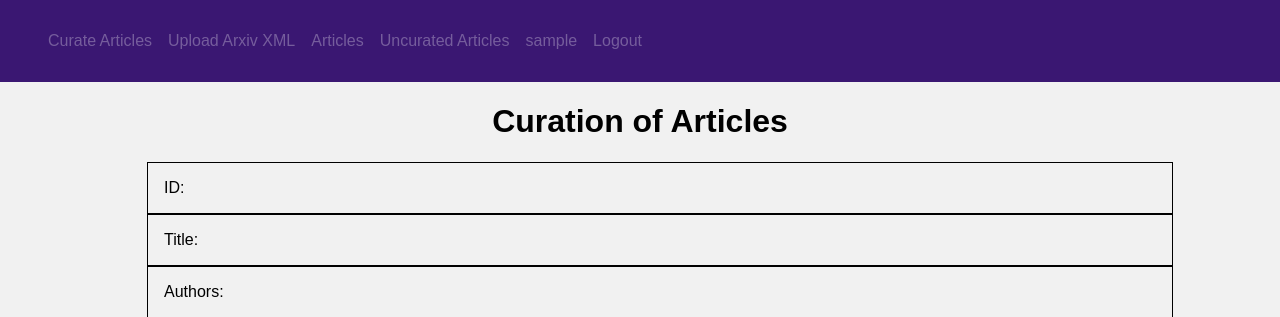
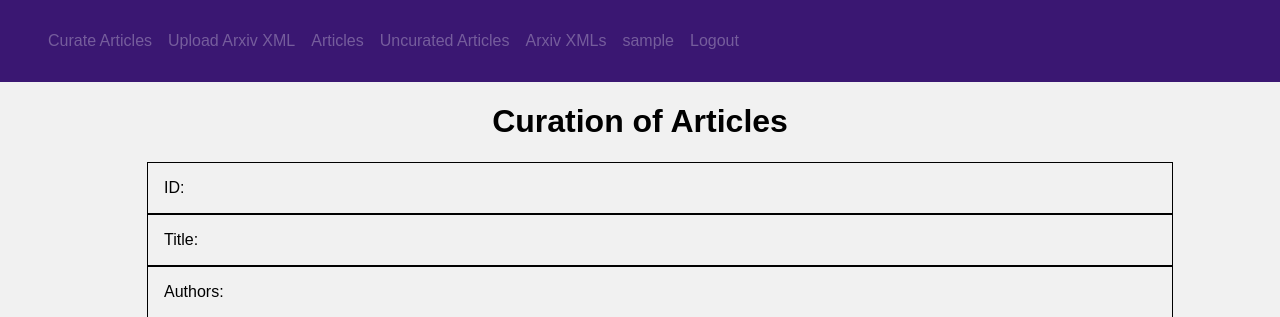
Before and after one commit to SoSavory/qmm_rdbms, a Django app: page /search/curate/ in a window 1280 px wide. Shown: the top 317 px of the page. Run offline with Django 3.2, Linux system fonts and the light colour scheme; the visitor is signed in with stand-in values (Sample User, id 1); data that the repository does not hold is empty.

Commit message:
View for seeing in total which Arxiv XMLs have been curated/curated once/curated multiple times

```diff
--- a/search/templates/search/base_generic.html
+++ b/search/templates/search/base_generic.html
@@ -26,6 +26,9 @@
             <a class="nav_link" href="{% url 'uncurated_articles' %}" >Uncurated Articles</a>
           </li>
           <li class="navigation_list_li">
+            <a class="nav_link" href="{% url 'arxiv_xmls' %}">Arxiv XMLs</a>
+          </li>
+          <li class="navigation_list_li">
             <a class="nav_link" href="{% url 'profile' %}" >{{ user.get_username }}</a>
           </li>
           <li class="navigation_list_li">
--- a/search/urls.py
+++ b/search/urls.py
@@ -4,6 +4,8 @@ from . import views
 
 urlpatterns = [
     url(r'^$', views.index, name='index' ),
+
+    url(r'^arxiv_xmls/$', views.arxiv_xmls, name='arxiv_xmls'),
 
     url(r'^articles/$', views.articles, name='articles'),
     url(r'^articles/(?P<article_id>[0-9]+)/$', views.article, name='article'),
--- a/search/views.py
+++ b/search/views.py
@@ -128,6 +128,27 @@ def handle_arxiv_xml_upload(request):
     return redirect('upload_arxiv_xml')
 
 @login_required
+def arxiv_xmls(request):
+    template = loader.get_template('search/arxiv_xmls.html')
+
+    # Need to use loops
+    uncurated_arxiv_xmls         = set()
+    curated_arxiv_xmls           = set()
+    multiple_curation_arxiv_xmls = set()
+
+    for arxiv_xml in ArxivXML.objects.prefetch_related('userarxivxml_set'):
+        arxiv_xml_curated_count = arxiv_xml.userarxivxml_set.all().filter(curated=True).count()
+        if arxiv_xml_curated_count > 1:
+            multiple_curation_arxiv_xmls.add(arxiv_xml)
+        elif arxiv_xml_curated_count == 1:
+            curated_arxiv_xmls.add(arxiv_xml)
+        else:
+            uncurated_arxiv_xmls.add(arxiv_xml)
+    context = {'uncurated_arxiv_xmls': uncurated_arxiv_xmls, 'curated_arxiv_xmls': curated_arxiv_xmls, 'multiple_curation_arxiv_xmls': multiple_curation_arxiv_xmls}
+
+    return HttpResponse(template.render(context, request))
+
+@login_required
 def articles(request):
     template = loader.get_template('search/articles.html')
     arxiv_xmls = UserArxivXML.objects.filter(user_id = request.user.id).filter(curated="1")
@@ -145,6 +166,7 @@ def uncurated_articles(request):
 
     context = {'uncurated_articles': uncurated_articles}
     return HttpResponse(template.render(context, request))
+
 
 @login_required
 def article(request, article_id):
```
Also changed, not shown: search/templates/search/arxiv_xmls.html (added, +31 -0 lines), 2 other files.
